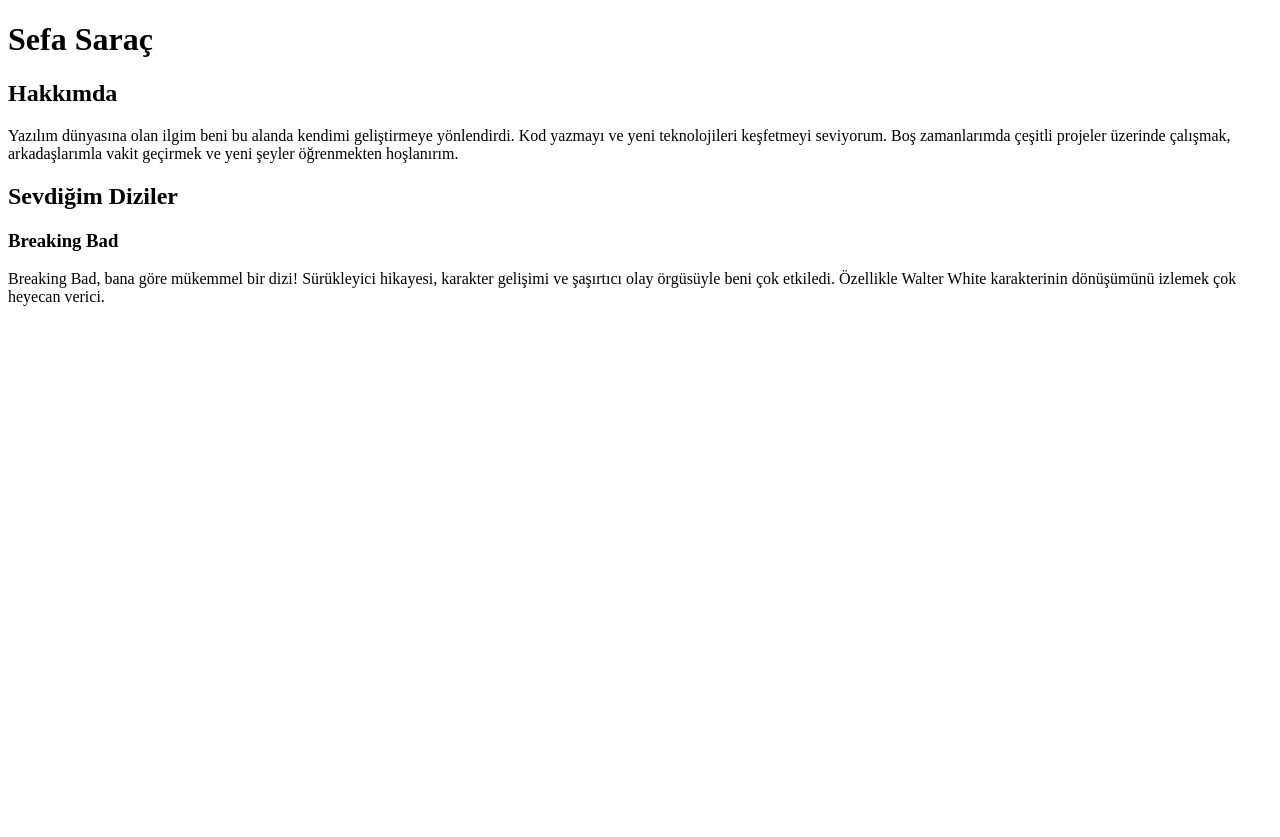
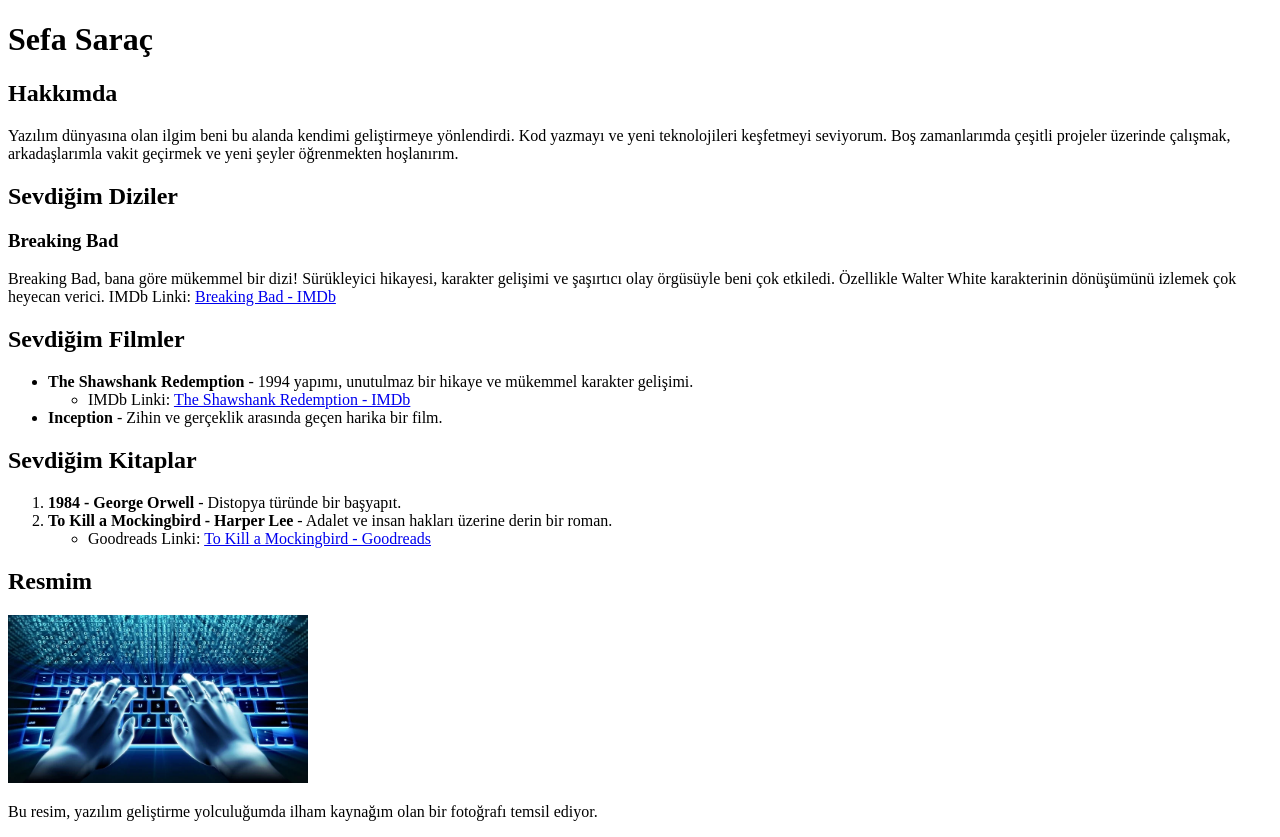
Before and after one commit to SefaSsarac/HtmlOdev1, a plain HTML site: page Index.html in a window 1280 px wide. Before the commit the page ends 800 px from the top, so only its background shows below. Drawn offline with Linux system fonts and the light colour scheme.

Commit message:
Done Homework

```diff
--- a/Index.html
+++ b/Index.html
@@ -12,19 +12,64 @@
     <!-- Alt başlık olarak Hakkımda yazısı -->
     <h2>Hakkımda</h2>
 
-    <!-- Paragraf -->
+    <!-- Hakkımda bir paragraf -->
     <p>
         Yazılım dünyasına olan ilgim beni bu alanda kendimi geliştirmeye yönlendirdi. Kod yazmayı ve yeni teknolojileri keşfetmeyi seviyorum.
         Boş zamanlarımda çeşitli projeler üzerinde çalışmak, arkadaşlarımla vakit geçirmek ve yeni şeyler öğrenmekten hoşlanırım.
     </p>
+
+    <!-- Sevdiğim diziler başlığı -->
     <h2>Sevdiğim Diziler</h2>
+
+    <!-- Breaking Bad başlığı -->
     <h3>Breaking Bad</h3>
 
-    <!-- Sevdiğim dizi ile alakalı paragraf -->
+    <!-- Sevdiğim dizi hakkında bir paragraf -->
     <p>
         Breaking Bad, bana göre mükemmel bir dizi! Sürükleyici hikayesi, karakter gelişimi ve şaşırtıcı olay örgüsüyle beni çok etkiledi.
         Özellikle Walter White karakterinin dönüşümünü izlemek çok heyecan verici.
+        IMDb Linki: <a href="https://www.imdb.com/title/tt0903747/" target="_blank">Breaking Bad - IMDb</a>
     </p>
 
+    <!-- Sevdiğim Filmler başlığı -->
+    <h2>Sevdiğim Filmler</h2>
+
+    <!-- Film listesi -->
+    <ul>
+        <li>
+            <strong>The Shawshank Redemption</strong>
+            - 1994 yapımı, unutulmaz bir hikaye ve mükemmel karakter gelişimi.
+            <ul>
+                <li>IMDb Linki: <a href="https://www.imdb.com/title/tt0111161/" target="_blank">The Shawshank Redemption - IMDb</a></li>
+            </ul>
+        </li>
+        <li>
+            <strong>Inception</strong>
+            - Zihin ve gerçeklik arasında geçen harika bir film.
+        </li>
+    </ul>
+
+    <!-- Sevdiğim Kitaplar başlığı -->
+    <h2>Sevdiğim Kitaplar</h2>
+
+    <!-- Kitap listesi -->
+    <ol>
+        <li>
+            <strong>1984 - George Orwell</strong>
+            - Distopya türünde bir başyapıt.
+        </li>
+        <li>
+            <strong>To Kill a Mockingbird - Harper Lee</strong>
+            - Adalet ve insan hakları üzerine derin bir roman.
+            <ul>
+                <li>Goodreads Linki: <a href="https://www.goodreads.com/book/show/2657.To_Kill_a_Mockingbird" target="_blank">To Kill a Mockingbird - Goodreads</a></li>
+            </ul>
+        </li>
+    </ol>
+
+    <!-- Sayfaya resim ekleme -->
+    <h2>Resmim</h2>
+    <img src="turkiye-deki-yazilim-sektorunu-buyutmek-icin-devletten-onemli-adim-1483725143.webp" alt="Açıklama" style="width: 300px; height: auto;">
+    <p>Bu resim, yazılım geliştirme yolculuğumda ilham kaynağım olan bir fotoğrafı temsil ediyor.</p>
 </body>
 </html>
```
Also changed, not shown: turkiye-deki-yazilim-sektorunu-buyutmek-icin-devletten-onemli-adim-1483725143.webp (added).
